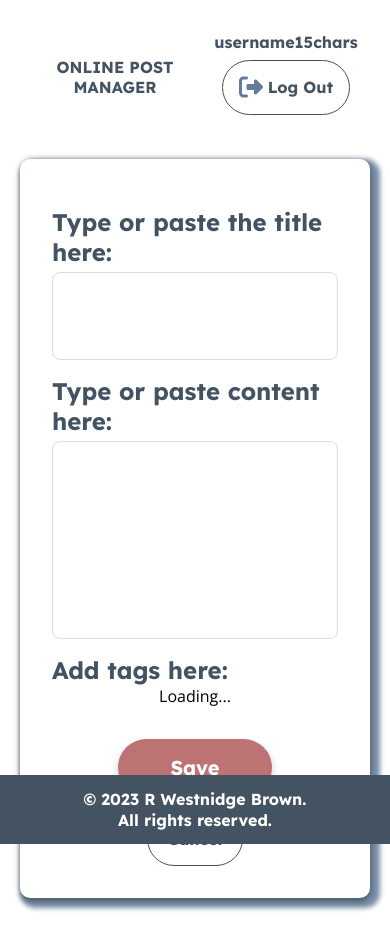
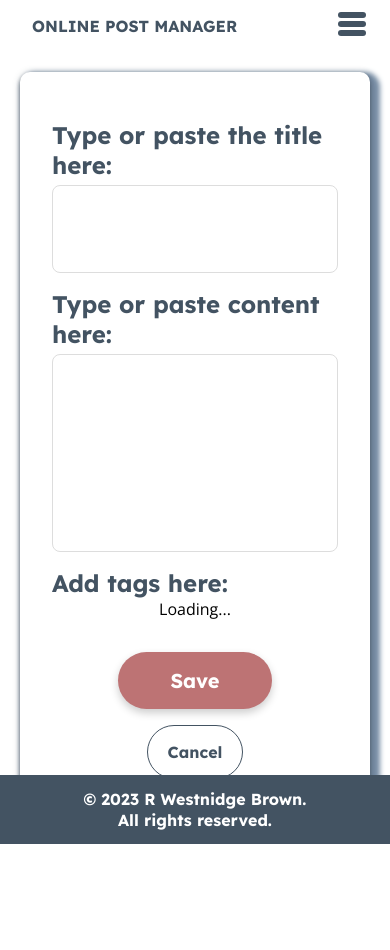
Before and after one commit to rhw-repo/mern-post-app, a React (Create React App) app in the folder frontend/: page /create_new in a window 390 px wide. Shown: the top 950 px of the page. After the commit the page ends 895 px from the top, so only its background shows below. Built offline with nearby package versions, Linux system fonts and the light colour scheme; sample sign-in values are in the browser's storage.

Commit message:
Initial commit. Creates hamburger menu for narrow and shorter screens. Toggles display user email and logout button

```diff
--- a/frontend/src/components/Navbar/Navbar.js
+++ b/frontend/src/components/Navbar/Navbar.js
@@ -1,3 +1,4 @@
+import { useState } from "react";
 import { Link, useNavigate } from "react-router-dom";
 import { useAuthContext } from "../../hooks/useAuthContext";
 import { useLogout } from "../../hooks/useLogout";
@@ -6,7 +7,7 @@ import { faRightFromBracket } from "@fortawesome/free-solid-svg-icons"
 import styles from "./Navbar.module.css";
 
 const Navbar = () => {
-
+    const [menuOpen, setMenuOpen] = useState(false)
     const { logout, logoutError } = useLogout()
     const { user } = useAuthContext()
     const navigate = useNavigate()
@@ -15,30 +16,42 @@ const Navbar = () => {
         // navigate to login page on logout from any page
         navigate("/login")
     }
-
-    const logoutIcon = <FontAwesomeIcon icon={faRightFromBracket} className={styles.navLogoutIcon}/>
+    const logoutIcon = <FontAwesomeIcon icon={faRightFromBracket} className={styles.navLogoutIcon} />
 
     return (
-        <header className={styles.header}>
-            <div className={styles.navbarContainer}>
+        <>
+            <nav className={styles.navbarContainer}>
                 <Link to="/" className={styles.link}>
                     <h1>ONLINE POST MANAGER</h1>
                 </Link>
-                <nav className={styles.nav}>
+                <div
+                    className={styles.navMenu}
+                    onClick={() => {
+                        setMenuOpen(!menuOpen)
+                    }}>
+                    <span></span>
+                    <span></span>
+                    <span></span>
+                </div>
+                <ul className={menuOpen ? styles.open : ""}>
                     {user && (
                         <>
+                            <li className={styles.navList}>
                                 <span className={styles.userEmail}>username15chars</span>
+                            </li>
+                            <li className={styles.navList}>
                                 <button
                                     onClick={handleClick}
                                     className={styles.navLogoutButton}
                                 >
                                     {logoutIcon} Log Out</button>
+                            </li>
                         </>
                     )}
+                </ul>
+                {logoutError && <div className="error">{logoutError}</div>}
             </nav>
-                {logoutError && <div className="error">{logoutError}</div>}
-            </div>
-        </header>
+        </>
     )
 }
 
--- a/frontend/src/components/Navbar/Navbar.module.css
+++ b/frontend/src/components/Navbar/Navbar.module.css
@@ -1,29 +1,30 @@
 /* Styles specific to navbar */
-.header {
+/* Fixes to top & styles */
+.navbarContainer {
   position: sticky;
   top: 0rem;
   z-index: 1;
-  background-color: #ffffff;
-  color: var(--secondary);
-  font-family: "Lexend Deca", Helvetica, Arial, sans-serif;
-  font-weight: bold;
-  margin-top: 1rem;
-}
-
-.navbarContainer {
   margin: 0 1rem;
   padding: 1rem;
   display: flex;
   align-items: center;
   justify-content: space-between;
   gap: 1rem;
+  color: var(--secondary);
+  font-family: "Lexend Deca", Helvetica, Arial, sans-serif;
+  font-weight: bold;
 }
 
 h1 {
   margin-left: 2rem;
 }
 
-/* colors text logout button, removes links underline*/
+/* Removes bullet points */
+.navList {
+  list-style: none;
+}
+
+/* Removes underline*/
 .link {
   text-decoration: none;
 }
@@ -45,11 +46,12 @@ h1 {
   color: var(--secondary-light);
 }
 
-/* Replace flexbox with grid layout, resize elements prevent overflow */
+/* Adjusts layout, resize elements prevent overflow */
 @media (max-width: 800px) {
-  .container {
+  .navbarContainer {
     display: grid;
-    /* auto since content size unknown for userEmail element */
+    /* auto since character length unknown
+    for userEmail element, limit 15 chars*/
     grid-template-columns: auto auto auto;
     grid-template-rows: auto;
   }
@@ -60,13 +62,6 @@ h1 {
     grid-row: 1 / 2;
     grid-column: 1;
     margin: auto;
-  }
-
-  .nav {
-    display: flex;
-    flex-direction: column;
-    justify-content: space-between;
-    align-items: center;
   }
 
   .userEmail {
@@ -85,18 +80,49 @@ h1 {
   }
 }
 
-@media (max-width: 560px) {
-  /* Prevent overlapping & accidental taps */
-  .container {
-    gap: 0.5rem;
-  }
+/* Hamburger menu toggles user email &
+logout button on smaller screens */
+@media (max-width: 560px),
+(max-height: 640px) {
 
-  h1,
-  .link {
+  h1 {
     font-size: 1rem;
   }
 
-  .userEmail {
-    font-size: 1rem;
+
+  nav ul {
+    display: none;
+  }
+
+  /* Toggles dropdown */
+  nav ul.open {
+    display: flex;
+    flex-direction: column;
+    margin-top: 2.5rem;
+  }
+
+  /* Creates hamburger menu symbol */
+  nav .navMenu {
+    position: absolute;
+    top: 0.75rem;
+    right: 0.5rem;
+    display: flex;
+    flex-direction: column;
+    justify-content: space-between;
+    width: 1.75rem;
+    height: 1.5rem;
+  }
+
+  nav .navMenu span {
+    height: 0.4rem;
+    width: 100%;
+    background-color: var(--secondary);
+    border-radius: 0.2rem;
+  }
+
+  /* Layout in dropdown */
+  nav ul li {
+    width: 100%;
+    margin: 0.2rem 0.5rem;
   }
 }
```
Lines whose indentation alone changed are shown as unchanged.
